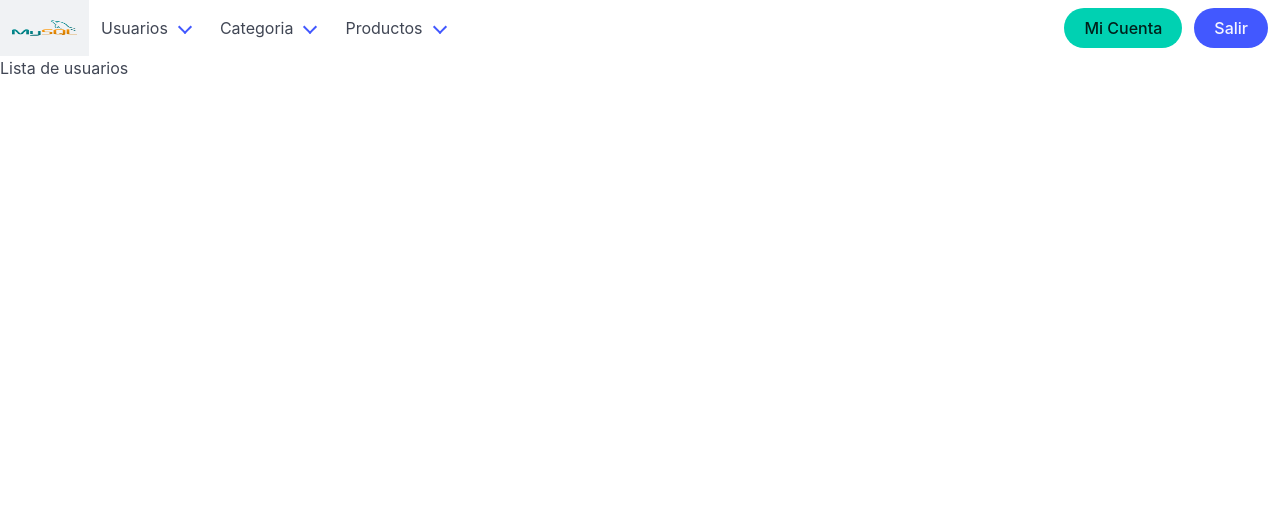
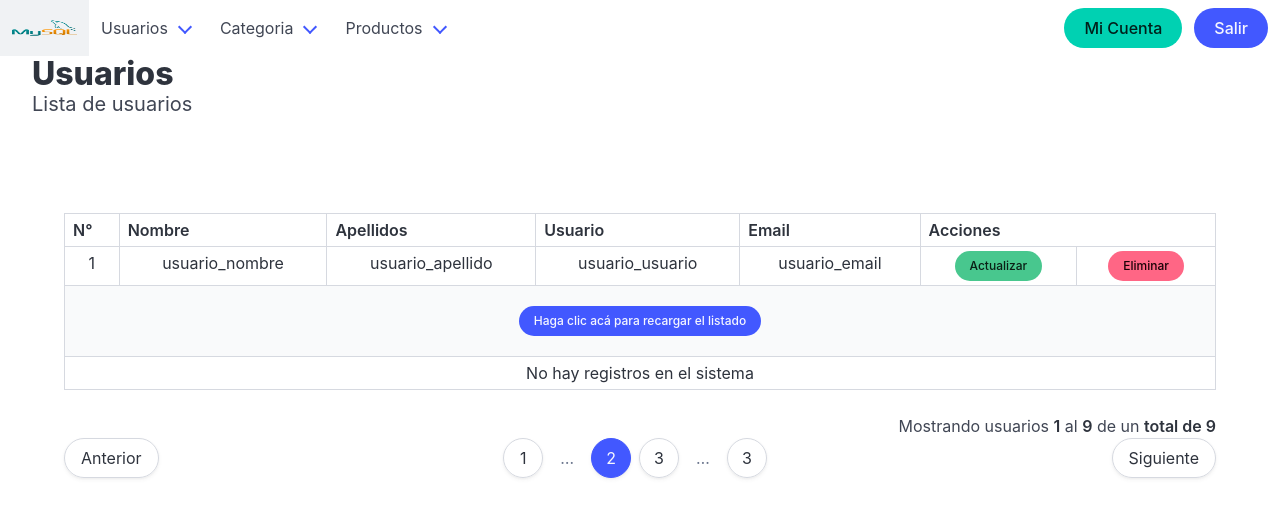
Before and after one commit to Jhonatanisai8/demo-app-inventario-php, a PHP site: page /index.php?vista=user_list in a window 1280 px wide. Shown: the top 525 px of the page. Run offline with PHP 8.4, Linux system fonts and the light colour scheme; the visitor is signed in with stand-in values (Sample User, id 1).

Commit message:
Agregar vista de lista de usuarios con paginación y acciones

```diff
--- a/views/user_list.php
+++ b/views/user_list.php
@@ -1 +1,69 @@
-<h1>Lista de usuarios</h1>
+<div class="container is-fluid mb-6">
+    <h1 class="title">Usuarios</h1>
+    <h2 class="subtitle">Lista de usuarios</h2>
+</div>
+
+<div class="container pb-6 pt-6">
+    <div class="table-container">
+        <table class="table is-bordered is-striped is-narrow is-hoverable is-fullwidth">
+            <thead>
+                <tr class="has-text-centered">
+                    <th><strong>N°</strong></th>
+                    <th><strong>Nombre</strong></th>
+                    <th><strong>Apellidos</strong></th>
+                    <th><strong>Usuario</strong></th>
+                    <th><strong>Email</strong></th>
+                    <th colspan="2"><strong>Acciones</strong></th>
+                </tr>
+            </thead>
+            <tbody>
+                <tr class="has-text-centered">
+                    <td>1</td>
+                    <td>usuario_nombre</td>
+                    <td>usuario_apellido</td>
+                    <td>usuario_usuario</td>
+                    <td>usuario_email</td>
+                    <td>
+                        <a href="#" class="button is-success is-rounded is-small">Actualizar</a>
+                    </td>
+                    <td>
+                        <a href="#" class="button is-danger is-rounded is-small">Eliminar</a>
+                    </td>
+                </tr>
+
+                <tr class="has-text-centered">
+                    <td colspan="7">
+                        <a href="#" class="button is-link is-rounded is-small mt-4 mb-4">
+                            Haga clic acá para recargar el listado
+                        </a>
+                    </td>
+                </tr>
+
+                <tr class="has-text-centered">
+                    <td colspan="7">
+                        No hay registros en el sistema
+                    </td>
+                </tr>
+
+            </tbody>
+        </table>
+    </div>
+
+    <p class="has-text-right">Mostrando usuarios <strong>1</strong> al <strong>9</strong> de un <strong>total de 9</strong></p>
+
+    <nav class="pagination is-centered is-rounded" role="navigation" aria-label="pagination">
+        <a class="pagination-previous" href="#">Anterior</a>
+
+        <ul class="pagination-list">
+            <li><a class="pagination-link" href="#">1</a></li>
+            <li><span class="pagination-ellipsis">&hellip;</span></li>
+            <li><a class="pagination-link is-current" href="#">2</a></li>
+            <li><a class="pagination-link" href="#">3</a></li>
+            <li><span class="pagination-ellipsis">&hellip;</span></li>
+            <li><a class="pagination-link" href="#">3</a></li>
+        </ul>
+
+        <a class="pagination-next" href="#">Siguiente</a>
+    </nav>
+
+</div>
```
